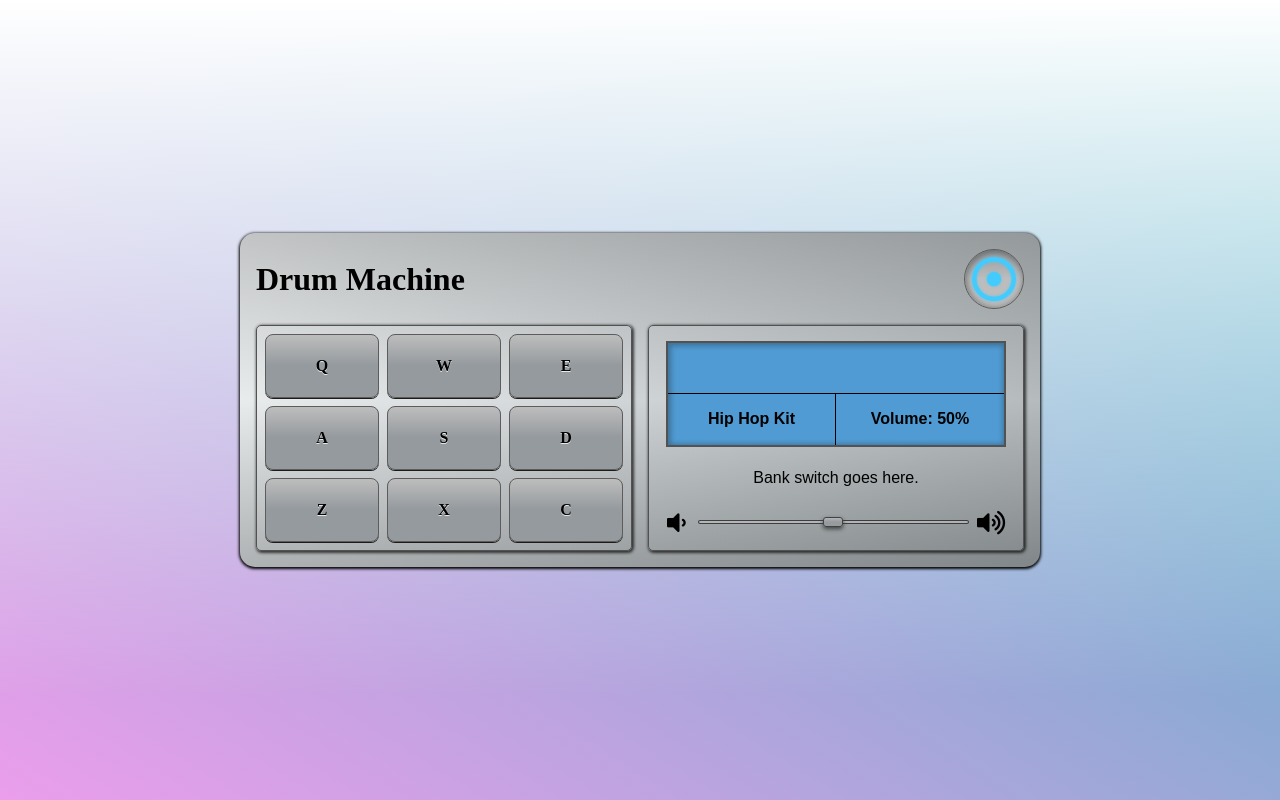
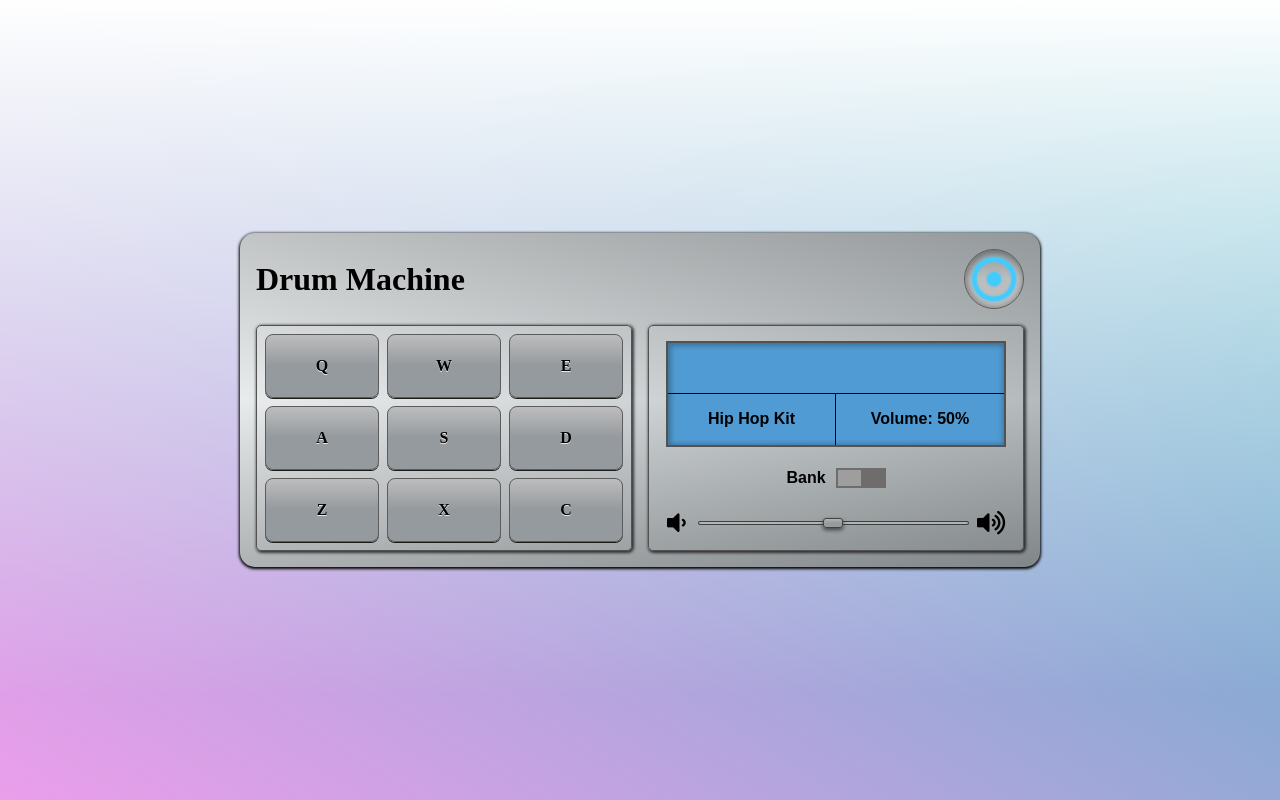
Before and after one commit to ykoziy/drum-machine-app, a React (Create React App) app: page / in a window 1280 px wide. Built offline with nearby package versions, Linux system fonts and the light colour scheme.

Commit message:
Added BankSliderSwitch container, modified App to include this container

```diff
--- a/src/components/App.js
+++ b/src/components/App.js
@@ -6,6 +6,7 @@ import DrumMachine from "./DrumMachine.js";
 import ButtonPanel from "../containers/ButtonPanel.js";
 import ControlPanel from "./ControlPanel.js";
 import Screen from "../containers/Screen.js";
+import BankSliderSwitch from "../containers/BankSliderSwitch.js";
 import VolumeBar from "../containers/VolumeBar.js";
 
 class App extends Component {
@@ -20,7 +21,7 @@ class App extends Component {
             right={
                 <ControlPanel>
                     <Screen/>
-                    <div>Bank switch goes here.</div>
+                    <BankSliderSwitch/>
                     <VolumeBar/>
                 </ControlPanel>
             }
--- /dev/null
+++ b/src/containers/BankSliderSwitch.js
@@ -0,0 +1,57 @@
+import React, { Component } from "react";
+import { connect } from 'react-redux';
+import { KIT_TITLES } from '../constants/drumData.js';
+import { switchBank } from '../actions';
+
+class BankSliderSwitch extends Component {
+    constructor(props) {
+        super(props);
+        this.state = {
+            floating: 'left'
+        };
+    }
+    changeBank = () => {
+        const {bankName, switchBank} = this.props;
+        if(bankName === KIT_TITLES[0]) {
+            switchBank(KIT_TITLES[1]);
+        } else {
+            switchBank(KIT_TITLES[0]);
+        }
+    }
+
+    handleClick = () => {
+        const {power} = this.props;
+        if(power) {
+            if(this.state.floating === 'left') {
+                this.setState({floating: 'right'});
+            } else {
+                this.setState({floating: 'left'});
+            }
+        }
+        this.changeBank();
+    }
+    render() {
+        return(
+            <div className="switch-container">
+                <p>Bank </p>
+                <div className="switch" onClick={this.handleClick}>
+                    <div className="sw-inner" style={{float: this.state.floating}}></div>
+                </div>
+            </div>
+        );
+    }
+}
+
+const mapStateToProps = (state) => ({
+    power: state.power,
+    bankName: state.bankName
+});
+
+const mapDispatchToProps = (dispatch) => ({
+  switchBank: (bankName) => dispatch(switchBank(bankName))
+});
+
+export default connect(
+    mapStateToProps,
+    mapDispatchToProps
+)(BankSliderSwitch);
```
